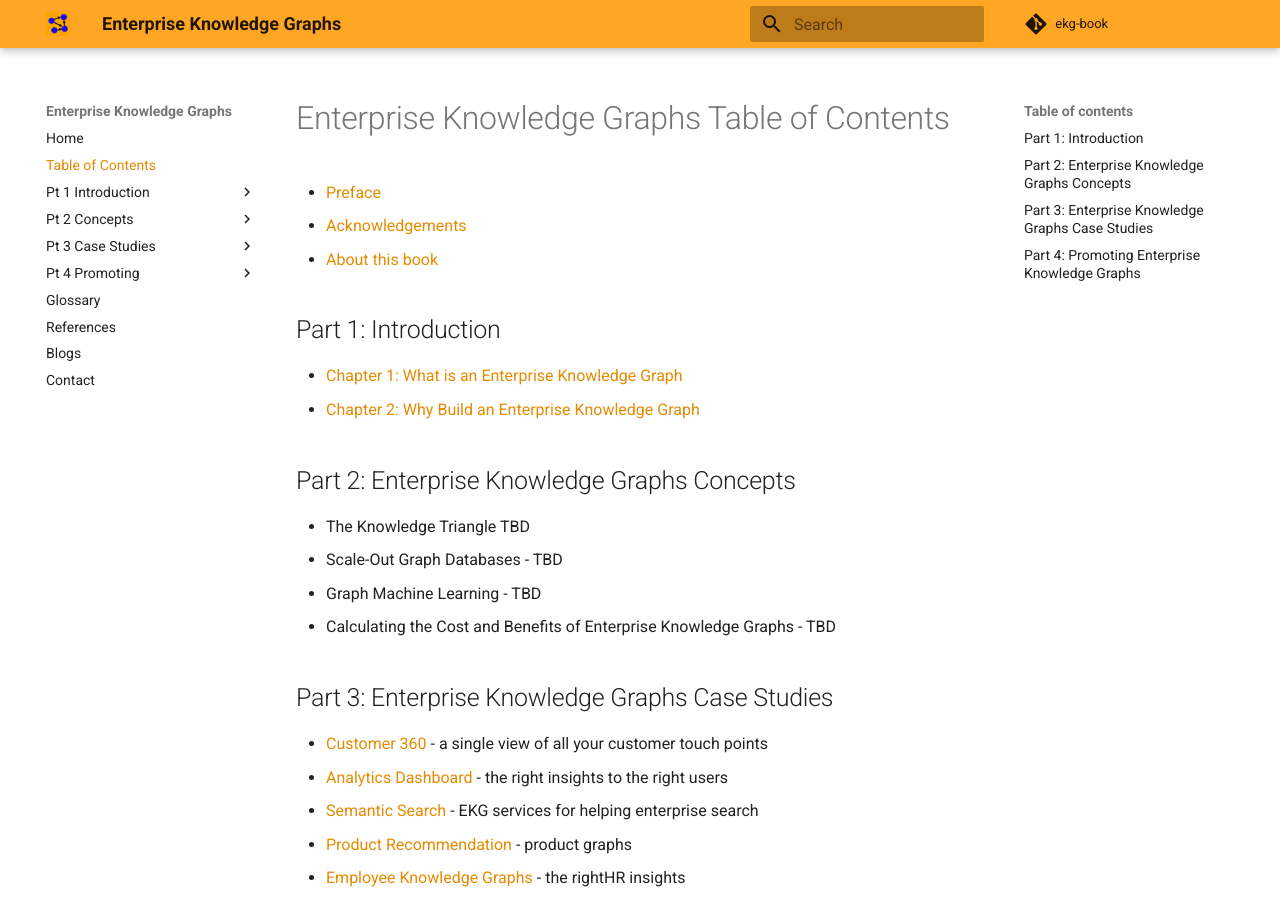
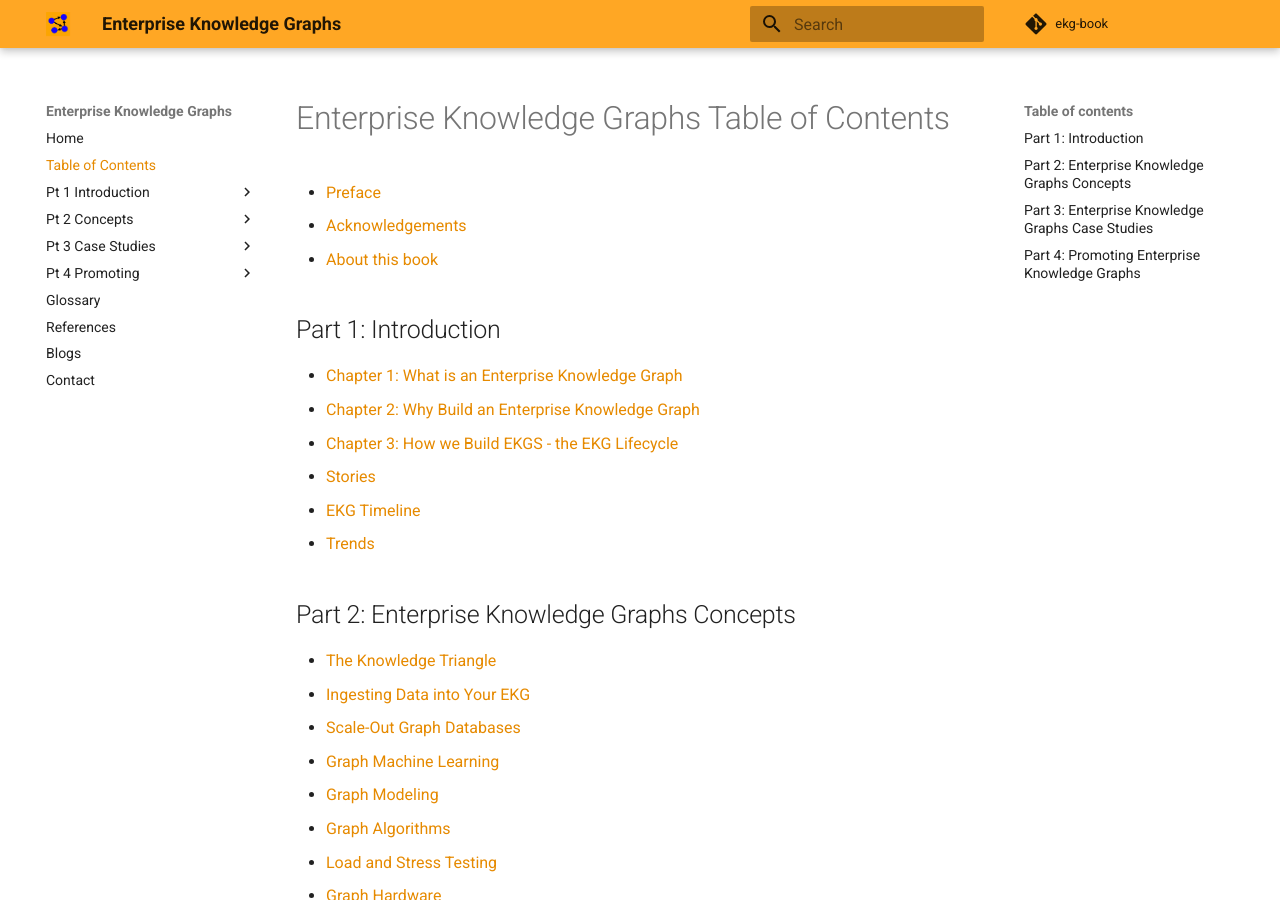
Before and after one commit to dmccreary/ekg-book, an MkDocs documentation site: the page built from docs/table-of-contents.md, in a window 1280 px wide and 900 px high. Built offline with MkDocs 1.6.1 and Material for MkDocs 9.7.7, drawn with Linux system fonts in a browser that asks for light colours; comment, search, counter and statistics services are not loaded.

Commit message:
updated content

```diff
--- a/docs/table-of-contents.md
+++ b/docs/table-of-contents.md
@@ -8,14 +8,21 @@
 
 * [Chapter 1: What is an Enterprise Knowledge Graph](intro/introduction.md)
 * [Chapter 2: Why Build an Enterprise Knowledge Graph](intro/ekg-cost-benefits.md)
-
+* [Chapter 3: How we Build EKGS - the EKG Lifecycle](intro/lifecycle.md)
+* [Stories](intro/stories.md)
+* [EKG Timeline](intro/ekg-timeline.md)
+* [Trends](intro/trends.md)
 
 ## Part 2: Enterprise Knowledge Graphs Concepts
 
-* The Knowledge Triangle TBD
-* Scale-Out Graph Databases - TBD
-* Graph Machine Learning - TBD
-* Calculating the Cost and Benefits of Enterprise Knowledge Graphs - TBD
+* [The Knowledge Triangle](concepts/knowledge-triangle.md)
+* [Ingesting Data into Your EKG](concepts/ingestion.md)
+* [Scale-Out Graph Databases](concepts/scale-out)
+* [Graph Machine Learning](concepts/graph-machine-learning.md)
+* [Graph Modeling](concepts/graph-modeling.md)
+* [Graph Algorithms](concepts/graph-algorithms.md)
+* [Load and Stress Testing](concepts/load-and-stress-testing.md)
+* [Graph Hardware](concepts/graph-hardware.md)
 
 ## Part 3: Enterprise Knowledge Graphs Case Studies
 
```
Also changed, not shown: docs/concepts/graph-modeling.md (added, +26 -0 lines), docs/intro/ekg-cost-benefit.md (+17 -2 lines), docs/intro/ekg-timeline.md (+32 -0 lines), docs/promoting/cognitive-bias.md (+3 -1 lines), docs/promoting/technology-adoption.md (+7 -3 lines), docs/references.md (+9 -0 lines), 1 other file.
